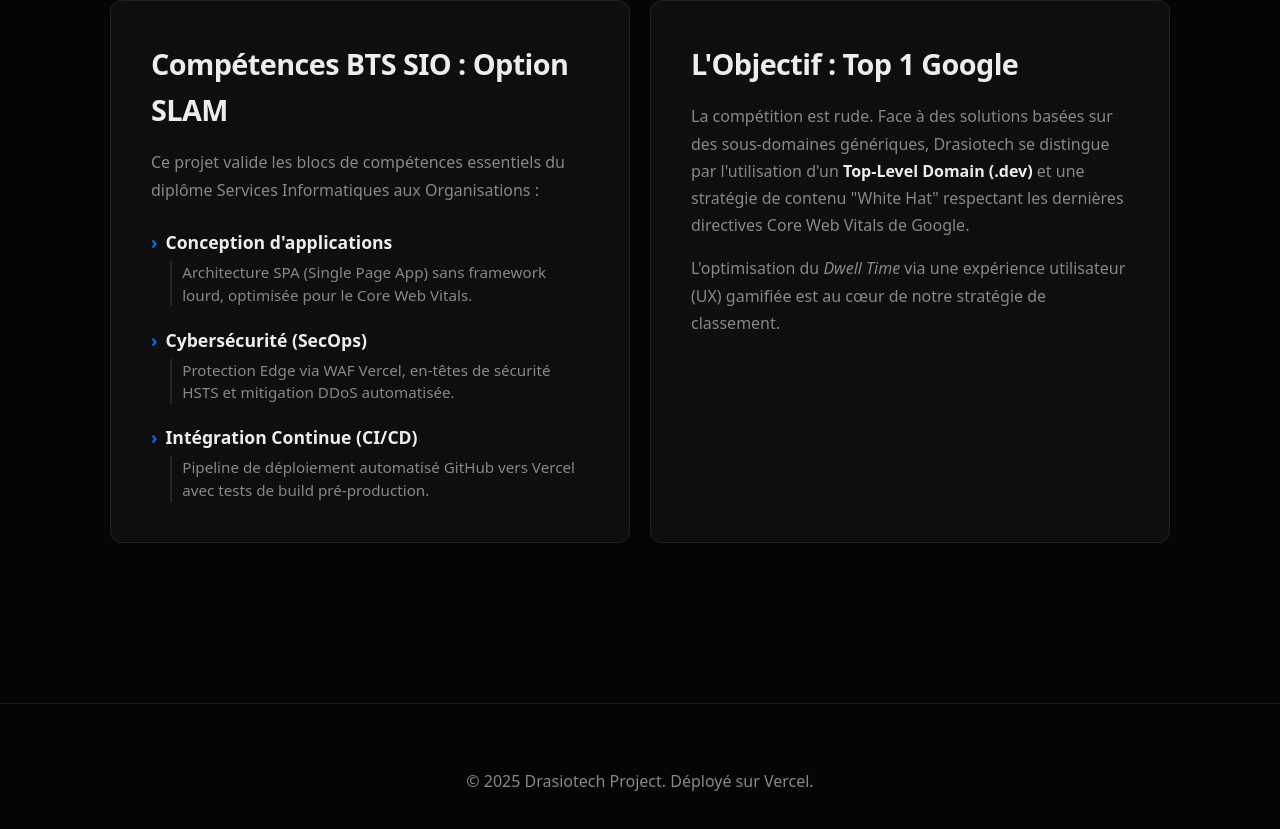
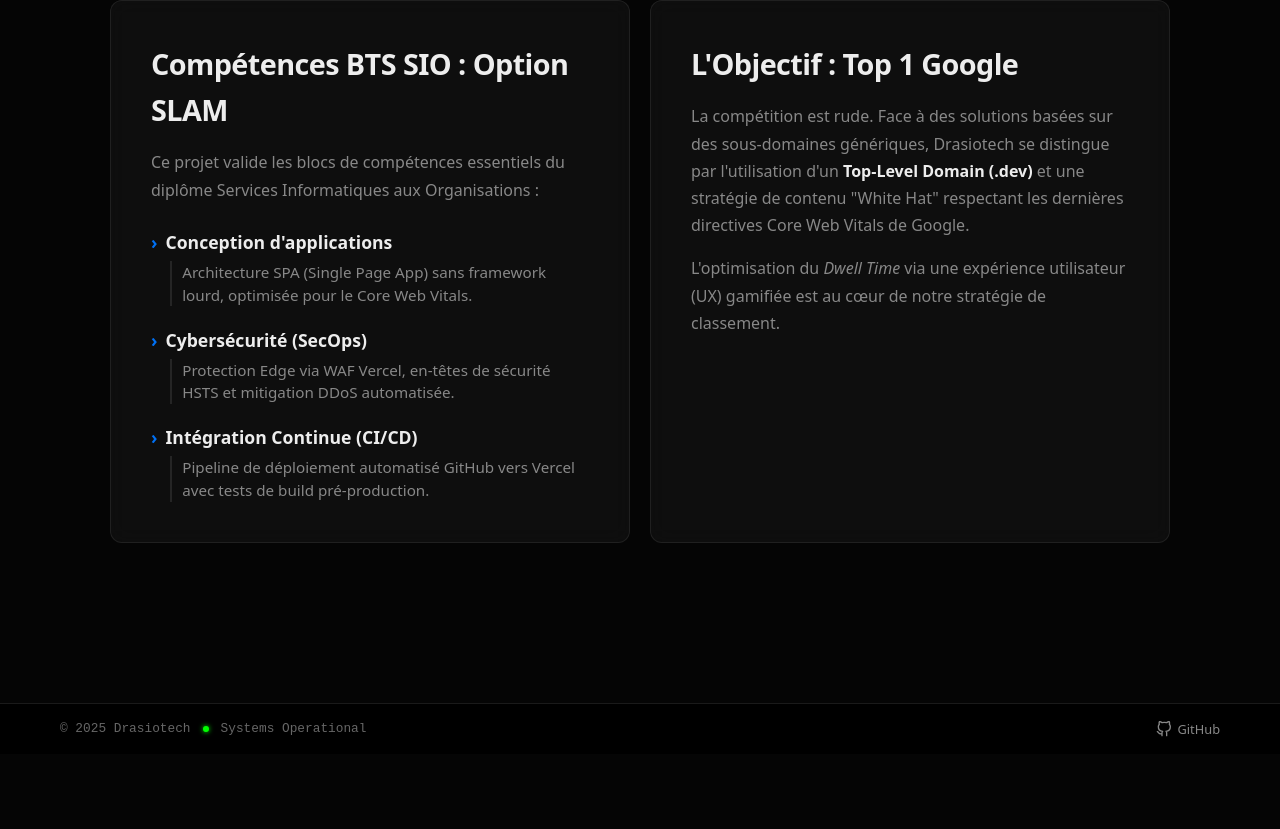
Before and after one commit to NyloodzZ/drasiotech, a website built with webpack: page index.html in a window 1280 px wide. Shown: the part 1281-2110 px from the top of the page. After the commit the page ends 2035 px from the top, so only its background shows below. Built offline with nearby package versions, Linux system fonts and the light colour scheme.

Commit message:
Refonte du footer

```diff
--- a/index.html
+++ b/index.html
@@ -21,7 +21,6 @@
 
   <link rel="icon" type="image/png" sizes="32x32" href="favicon.png">
   <link rel="icon" type="image/png" sizes="16x16" href="favicon.png">
-
   <link rel="apple-touch-icon" sizes="180x180" href="favicon.png">
 
   <script type="application/ld+json">
@@ -86,6 +85,9 @@
       line-height: 1.6;
       overflow-x: hidden;
       -webkit-font-smoothing: antialiased;
+      display: flex;
+      flex-direction: column;
+      min-height: 100vh;
     }
 
     .background-grid {
@@ -144,6 +146,7 @@
       max-width: 1100px;
       margin: 0 auto;
       padding: 4rem 20px 6rem 20px;
+      flex: 1; /* Pousse le footer vers le bas */
     }
 
     .hero-section {
@@ -348,7 +351,7 @@
     .reveal {
       opacity: 0;
       transform: translateY(30px);
-      transition: all 0.8s cubic-bezier(0.16, 1, 0.3, 1); /* Easing "Apple" */
+      transition: all 0.8s cubic-bezier(0.16, 1, 0.3, 1);
     }
 
     .reveal.active {
@@ -356,15 +359,7 @@
       transform: translateY(0);
     }
 
-    footer {
-      text-align: center;
-      padding: 4rem 0;
-      border-top: 1px solid var(--border-color);
-      color: var(--text-muted);
-      font-size: 0.9rem;
-      margin-top: 4rem;
-    }
-
+    /* --- TECH LIST & TABLE (SGE OPTIMIZED) --- */
     .tech-list {
       display: flex;
       flex-direction: column;
@@ -411,9 +406,7 @@
       font-size: 0.9rem;
     }
 
-    .tech-specs caption {
-      display: none;
-    }
+    .tech-specs caption { display: none; }
 
     .tech-specs th {
       text-align: left;
@@ -432,6 +425,70 @@
 
     .tech-specs tr:not(:last-child) {
       border-bottom: 1px solid rgba(255, 255, 255, 0.05);
+    }
+
+    /* --- FOOTER SINGLE LINE (Clean & Pro) --- */
+    .dev-footer {
+      width: 100%;
+      border-top: 1px solid rgba(255, 255, 255, 0.1);
+      background: #000; /* Ou rgba(5,5,5,0.95) pour matcher le header */
+      padding: 15px 0;
+      margin-top: 4rem;
+    }
+
+    .footer-content {
+      max-width: 1200px;
+      margin: 0 auto;
+      padding: 0 20px;
+      display: flex;
+      justify-content: space-between;
+      align-items: center;
+      flex-wrap: nowrap;
+    }
+
+    .footer-left {
+      display: flex;
+      align-items: center;
+      gap: 12px;
+      font-family: 'SF Mono', 'Fira Code', monospace;
+      font-size: 0.8rem;
+      color: #666;
+    }
+
+    .status-dot {
+      width: 6px;
+      height: 6px;
+      background-color: #00ff00;
+      border-radius: 50%;
+      box-shadow: 0 0 5px #00ff00;
+    }
+
+    .footer-links {
+      display: flex;
+      gap: 20px;
+    }
+
+    .social-link {
+      display: flex;
+      align-items: center;
+      gap: 6px;
+      text-decoration: none;
+      color: #888;
+      font-size: 0.8rem;
+      font-family: system-ui, sans-serif;
+      font-weight: 500;
+      transition: color 0.2s ease;
+    }
+
+    .social-link:hover {
+      color: #fff;
+    }
+
+    @media (max-width: 600px) {
+      .footer-content {
+        flex-direction: column;
+        gap: 10px;
+      }
     }
   </style>
 </head>
@@ -539,27 +596,41 @@
   </div>
 </main>
 
-<footer>
-  <p>&copy; 2025 Drasiotech Project. Déployé sur Vercel.</p>
+<footer class="dev-footer">
+  <div class="footer-content">
+
+    <div class="footer-left">
+      <span class="mono">© 2025 Drasiotech</span>
+      <span class="status-dot"></span>
+      <span class="system-status">Systems Operational</span>
+    </div>
+
+    <div class="footer-links">
+      <a href="https://github.com/NyloodzZ/drasiotech" target="_blank" rel="noopener noreferrer" class="social-link" aria-label="GitHub Repo">
+        <svg viewBox="0 0 24 24" width="16" height="16" stroke="currentColor" stroke-width="2" fill="none" stroke-linecap="round" stroke-linejoin="round">
+          <path d="M9 19c-5 1.5-5-2.5-7-3m14 6v-3.87a3.37 3.37 0 0 0-.94-2.61c3.14-.35 6.44-1.54 6.44-7A5.44 5.44 0 0 0 20 4.77 5.07 5.07 0 0 0 19.91 1S18.73.65 16 2.48a13.38 13.38 0 0 0-7 0C6.27.65 5.09 1 5.09 1A5.07 5.07 0 0 0 5 4.77a5.44 5.44 0 0 0-1.5 3.78c0 5.42 3.3 6.61 6.44 7A3.37 3.37 0 0 0 9 18.13V22"></path>
+        </svg>
+        <span class="link-text">GitHub</span>
+      </a>
+    </div>
+  </div>
 </footer>
 
 <script>
   document.addEventListener("DOMContentLoaded", () => {
-
+    // Mouse Glow Effect
     const cards = document.querySelectorAll('.bento-card, .feature-card');
-
     document.addEventListener('mousemove', (e) => {
       cards.forEach(card => {
         const rect = card.getBoundingClientRect();
         const x = e.clientX - rect.left;
         const y = e.clientY - rect.top;
-
         card.style.setProperty('--mouse-x', `${x}px`);
         card.style.setProperty('--mouse-y', `${y}px`);
       });
     });
 
-
+    // Reveal Animation
     const observerOptions = {
       threshold: 0.1,
       rootMargin: "0px 0px -50px 0px"
@@ -577,5 +648,6 @@
     document.querySelectorAll('.reveal').forEach(el => observer.observe(el));
   });
 </script>
+
 </body>
 </html>
```
